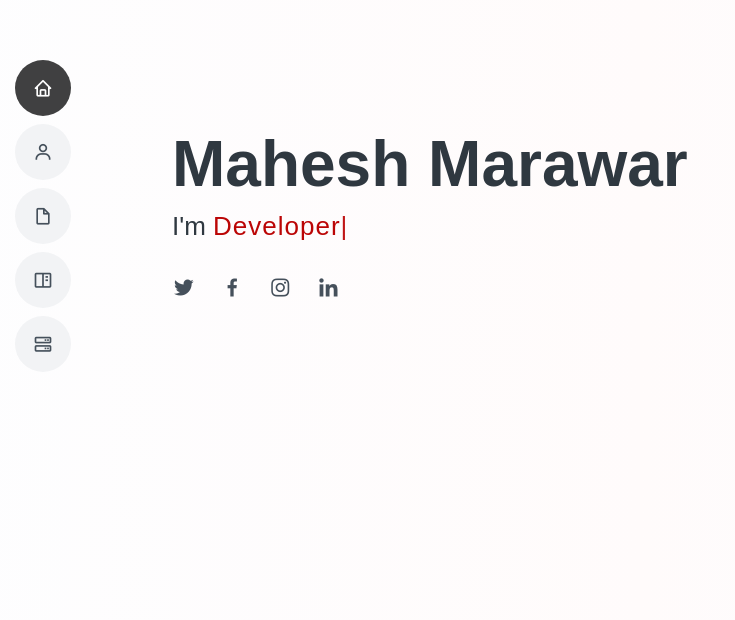
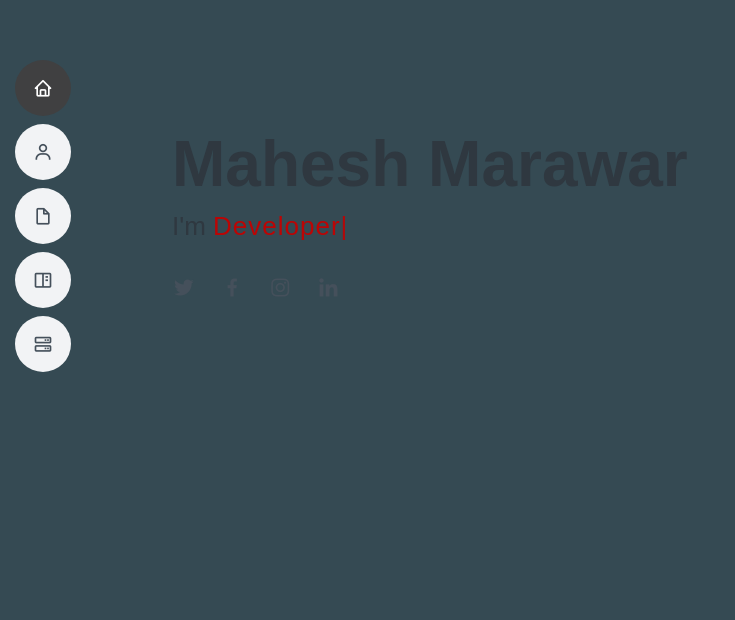
Before and after one commit to maheshmarawar7/my-Portfolio, a plain HTML site: page index.html in a window 1280 px wide. Shown: the part 180-800 px from the top of the page, without its empty margins (0-735 px from the left). Drawn offline with Linux system fonts and the light colour scheme.

Commit message:
Update style.css

```diff
--- a/assets/css/style.css
+++ b/assets/css/style.css
@@ -7,7 +7,7 @@
 body {
   font-family: "Open Sans", sans-serif;
   color: #272829;
-  background: linear-gradient(to right, rgba(237, 234, 247, 0.08), rgba(255, 204, 204, 0.08), rgba(204, 224, 255, 0.08));
+  background: #354a53;
   min-height: 100vh; /* Ensures the background covers the entire viewport height */
 }
 
```
